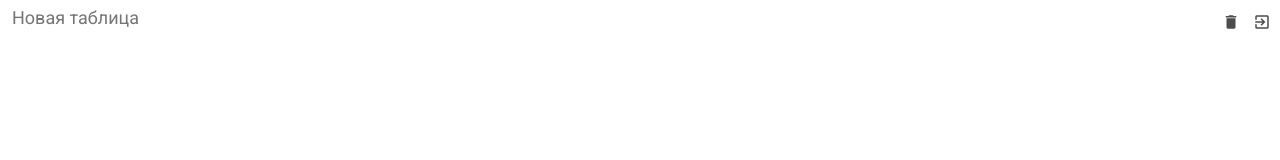
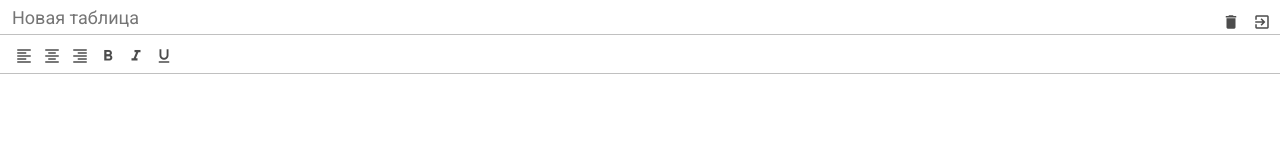
Before and after one commit to Vagoalex/excel, a website built with webpack: page src/index.html in a window 1280 px wide. Built offline with nearby package versions, Linux system fonts and the light colour scheme.

Commit message:
feature: added new icons and toolbar styles

```diff
--- a/src/index.html
+++ b/src/index.html
@@ -30,7 +30,29 @@
 		</div>
 
 		<div class="excel__toolbar">
+			<button class="button">
+				<i class="material-icons">format_align_left</i>
+			</button>
 
+			<button class="button">
+				<i class="material-icons">format_align_center</i>
+			</button>
+
+			<button class="button">
+				<i class="material-icons">format_align_right</i>
+			</button>
+
+			<button class="button">
+				<i class="material-icons">format_bold</i>
+			</button>
+
+			<button class="button">
+				<i class="material-icons">format_italic</i>
+			</button>
+
+			<button class="button">
+				<i class="material-icons">format_underlined</i>
+			</button>
 		</div>
 
 		<div class="excel__formula">
--- a/src/scss/components/helpers/_variables.scss
+++ b/src/scss/components/helpers/_variables.scss
@@ -1,4 +1,6 @@
 $header-height: 34px;
+$toolbar-height: 40px;
 
+$border-toolbar-color: #c0c0c0;
 $border-hover-color: #c0c0c0;
 $border-focus-color: #1a73e8;
--- a/src/scss/components/toolbar.scss
+++ b/src/scss/components/toolbar.scss
@@ -1,5 +1,19 @@
 @import "helpers/full-helpers";
 
 .excel__toolbar {
+  border-top: 1px solid $border-toolbar-color;
+  border-bottom: 1px solid $border-toolbar-color;
+  padding: 7px 10px;
 
+  display: flex;
+
+  height: $toolbar-height;
+  position: absolute;
+  left: 0;
+  right: 0;
+  top: $header-height;
+
+  .button {
+    @include button()
+  }
 }
```
